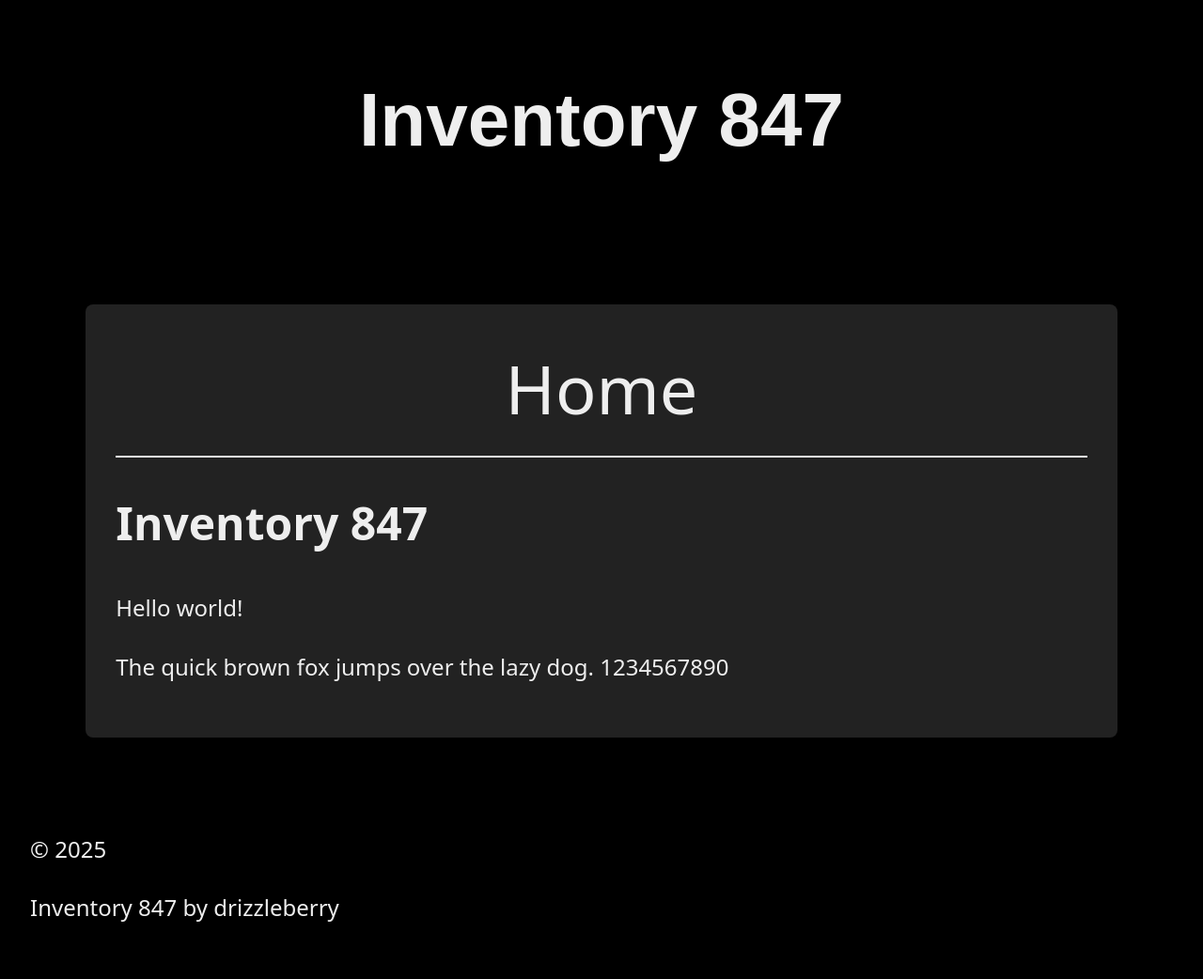
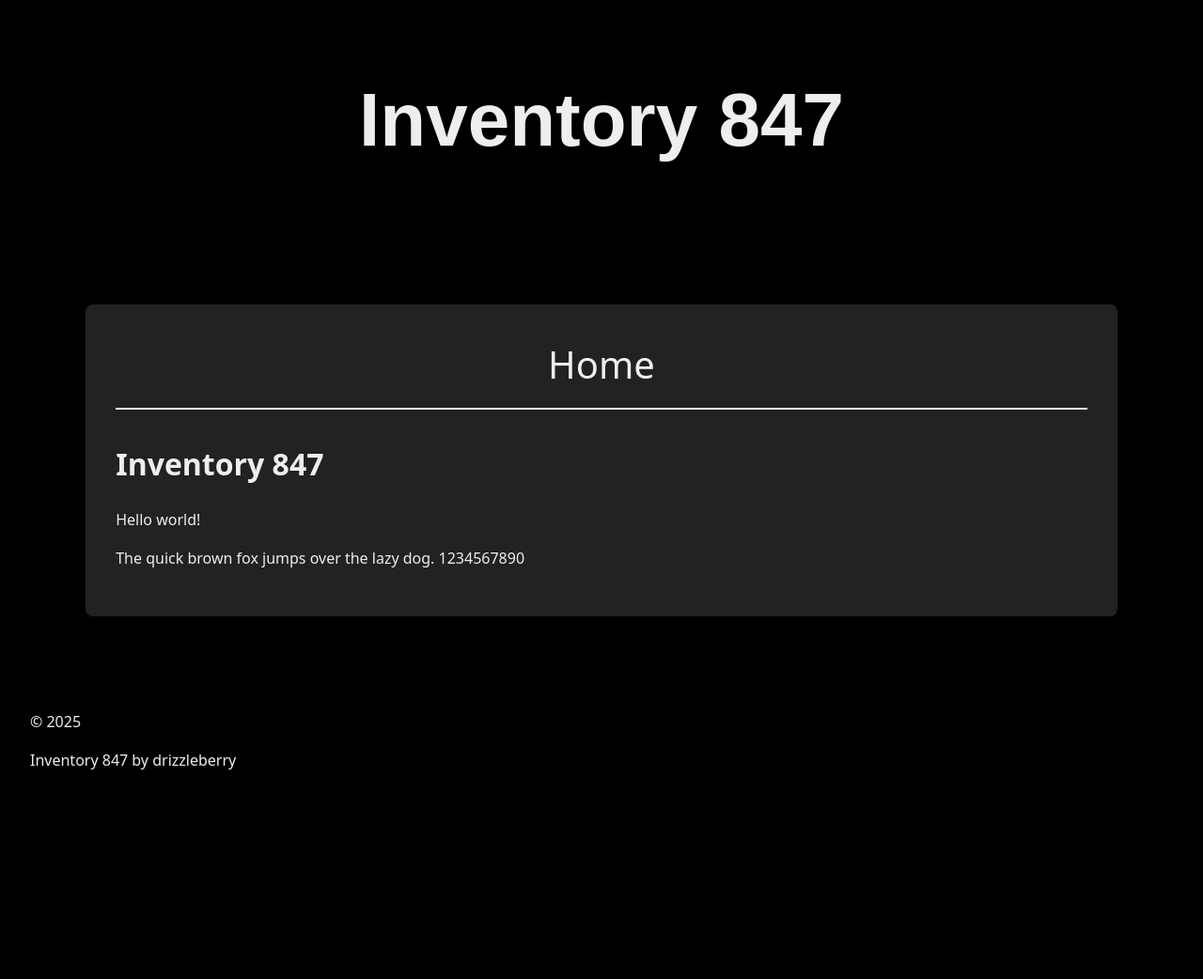
Before and after one commit to drizzleberry/drizzleberry.github.io, a Jekyll site: the page built from index.md, in a window 1280 px wide. Shown: the whole page at 94% size. Built offline with Jekyll 4.4.1, drawn with Linux system fonts in a browser that asks for light colours; a style sheet for code colours, icons or effects is not loaded; after the commit the page ends 900 px from its top, so only the background shows below that.

Commit message:
Update style.css

```diff
--- a/assets/css/style.css
+++ b/assets/css/style.css
@@ -15,7 +15,6 @@ body {
   background-color: #000;
   color: #eee;
   font-family: 'Ubuntu', system-ui, sans-serif;
-  font-size: 1.5em;
   line-height: 1.6;
 }
 
@@ -41,7 +40,7 @@ header h1 {
 
 .title {
   text-align: center;
-  font-size: 3em;
+  font-size: 2.5em;
   position: relative;
   padding-bottom: 1rem;
   margin-bottom: 2rem;
```
